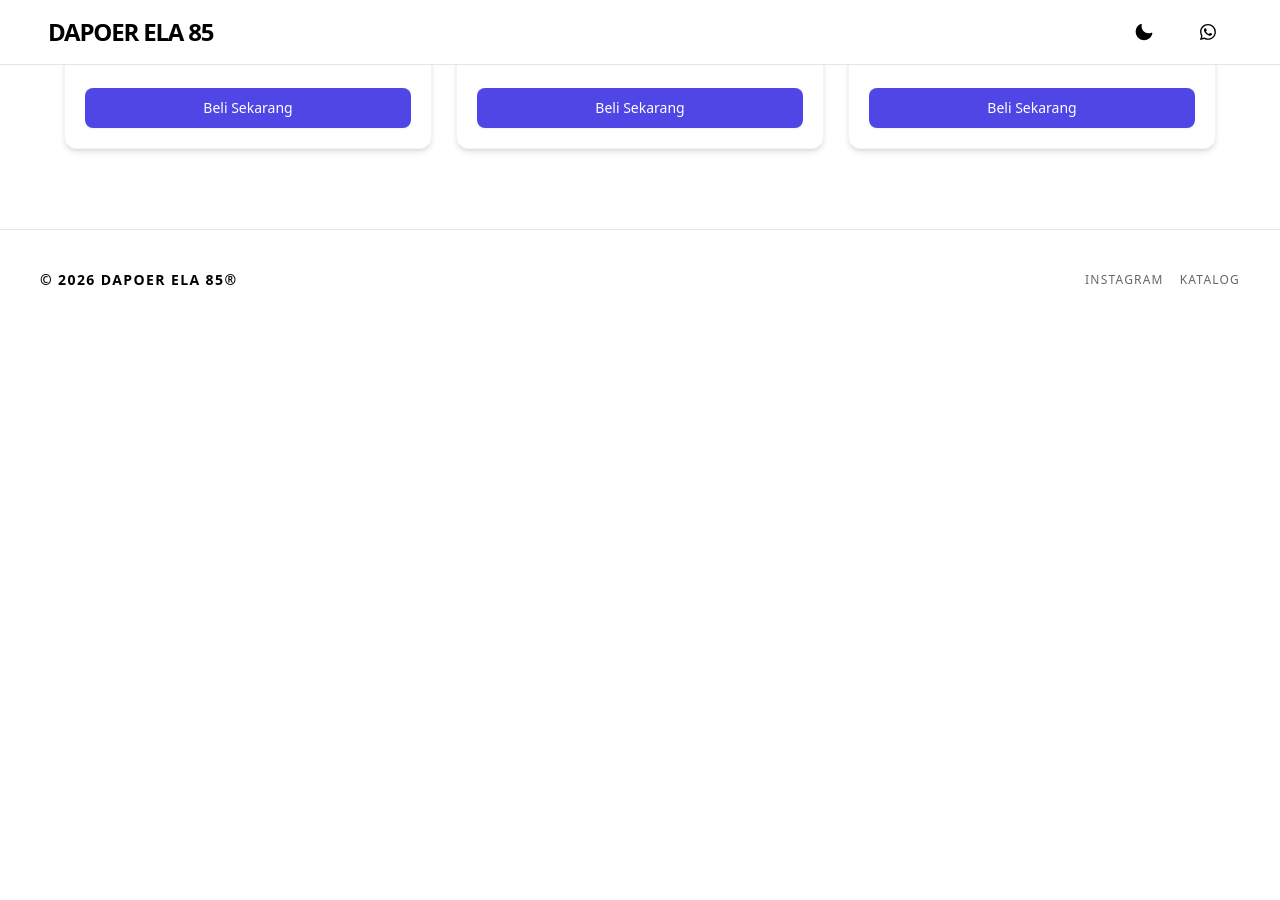
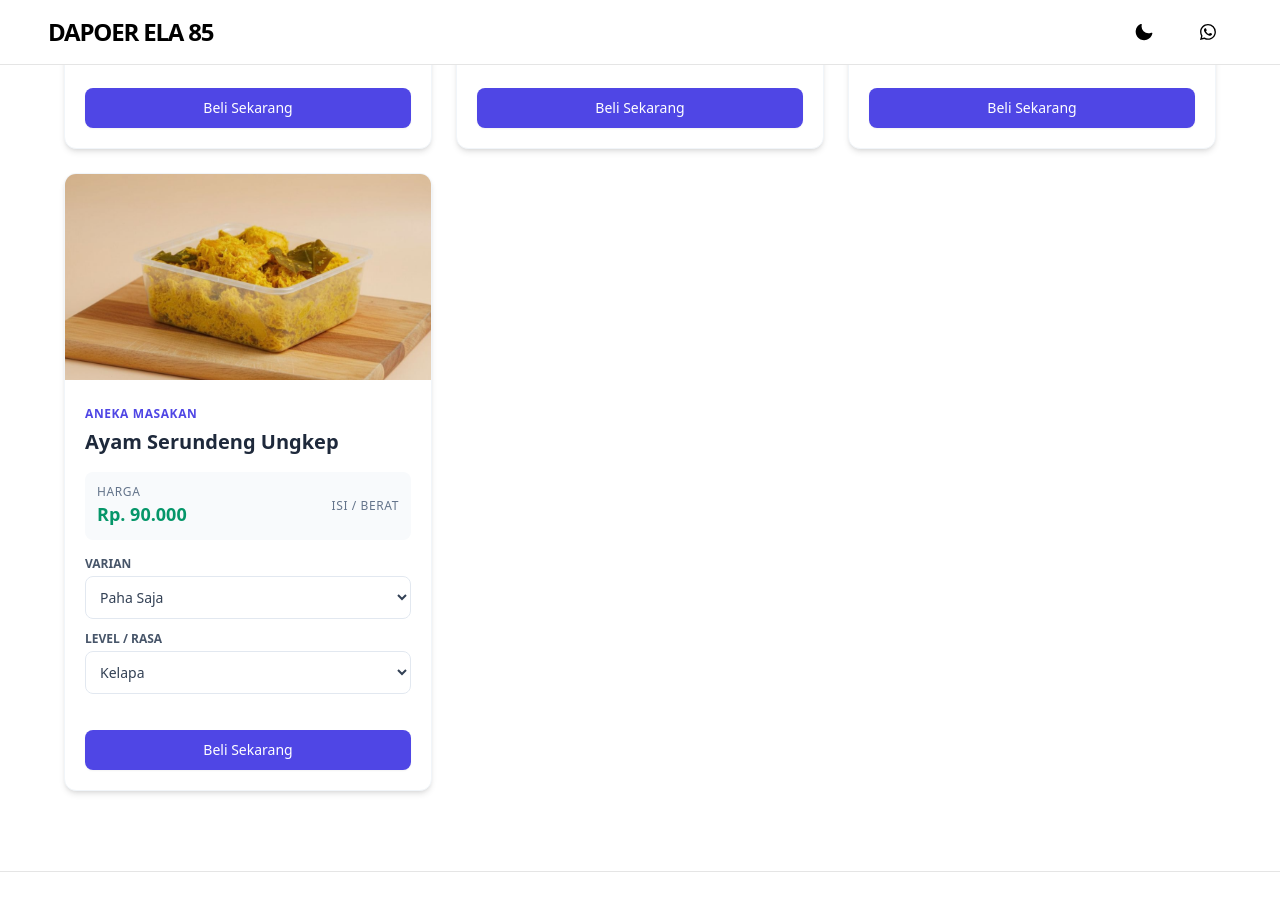
Before and after one commit to dapoerela85/dapoerela85.github.io, a Jekyll site: the page built from _pages/catalog.html, in a window 1280 px wide and 900 px high, scrolled down 2009 px. Built offline with Jekyll 4.4.1, drawn with Linux system fonts in a browser that asks for light colours; nearby versions of some CDN libraries; before the commit the page ends 2339 px from its top, so only the background shows below that.

Commit message:
Update products.yml

```diff
--- a/_data/products.yml
+++ b/_data/products.yml
@@ -166,3 +166,16 @@ products:
       - varian_name: "Kacang Tanah"
       - varian_name: "Kacang Hijau"
       - varian_name: "Udang Rebon"
+
+  - id: "ayam-ungkep"
+    title: "Ayam Serundeng Ungkep"
+    kategori: "Aneka Masakan"
+    img: "ayam-ungkep.jpg"
+    harga_jual: "Rp. 90.000"
+    varian:
+      - varian_name: "Paha Saja"
+      - varian_name: "Dada Saja"
+      - varian_name: "Lengkap (Utuh)"
+    varian_rasa:
+      - varian_name: "Kelapa"
+      - varian_name: "Lengkuas"
```
